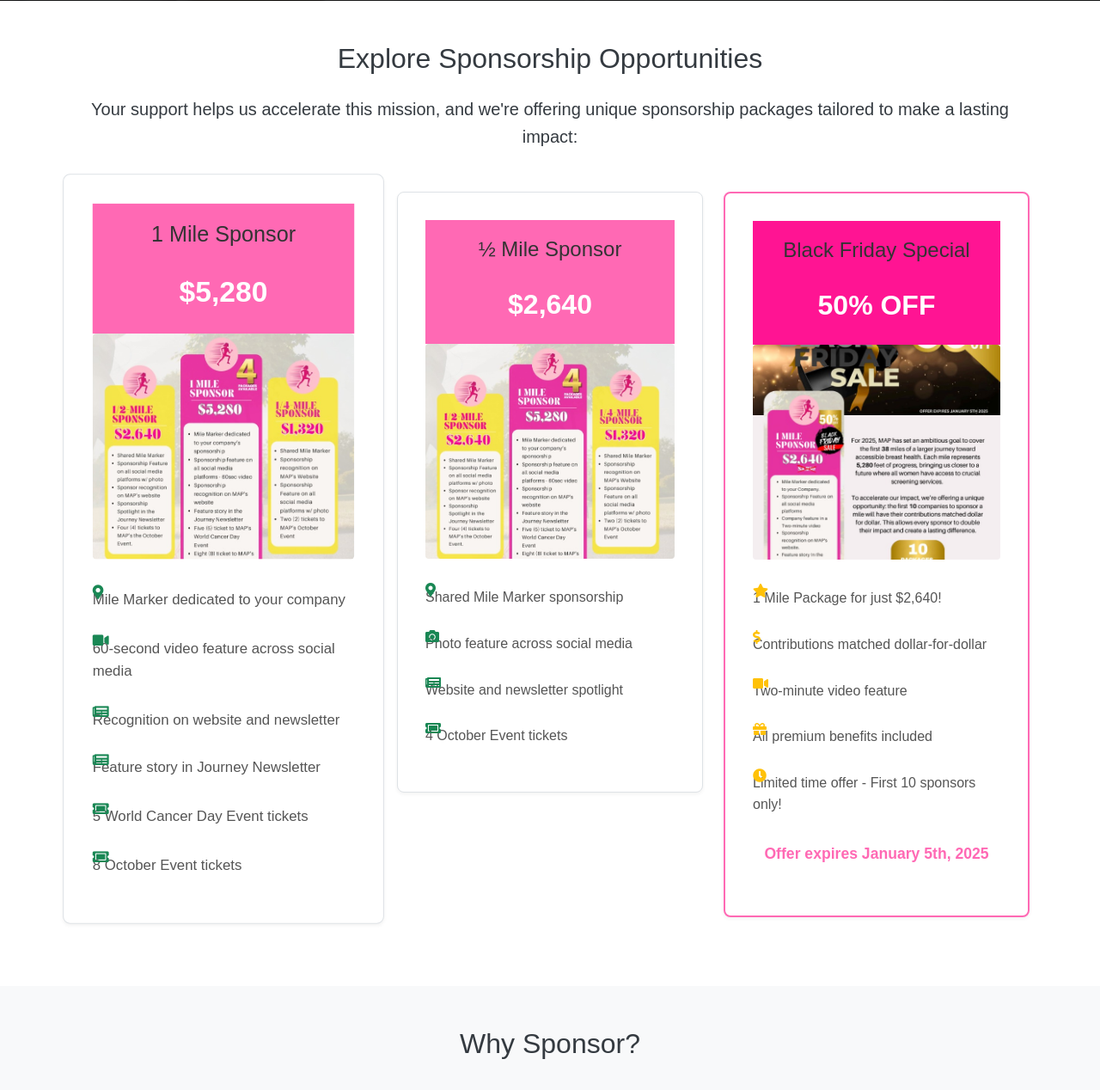
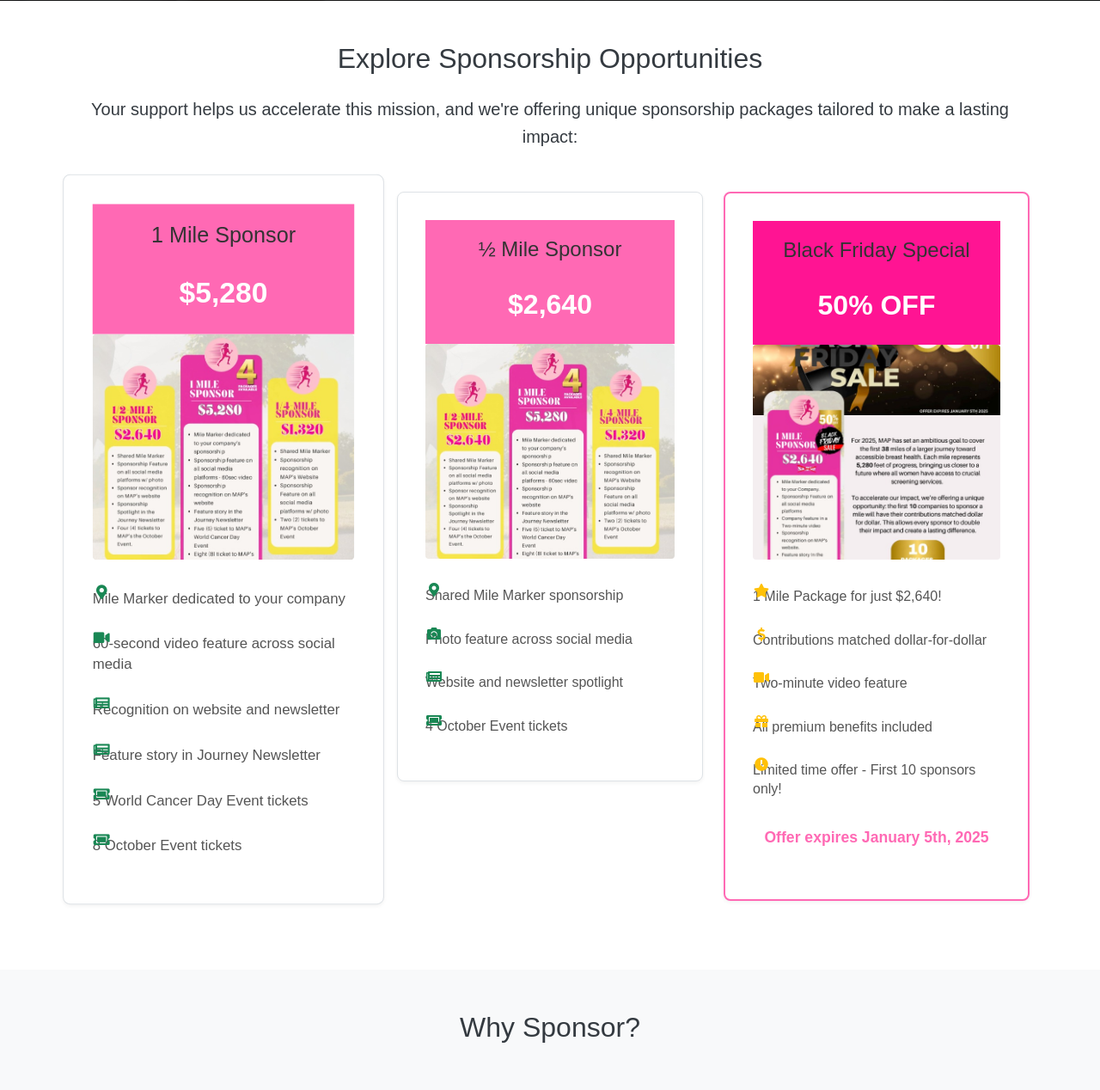
Before and after one commit to salutethegenius/map-bahamas-breast-cancer-platform, a Flask app: page / in a window 1280 px wide. Shown: the part 771-2039 px from the top of the page at 86% size. Run offline with Flask 3, Linux system fonts and the light colour scheme.

Commit message:
Agent query: Please verify if: 1. The icons in the package features are properly aligned 2. There's no text overlap with icons 3. The spacing between features is consistent

```diff
--- a/static/css/style.css
+++ b/static/css/style.css
@@ -101,15 +101,19 @@ body {
 
 .package-features li {
     margin-bottom: 12px;
-    padding-left: 25px;
+    padding-left: 30px;  /* Increase padding to prevent overlap */
     position: relative;
+    display: flex;      /* Add flex display */
+    align-items: flex-start;  /* Align items at start */
+    line-height: 1.4;   /* Adjust line height */
 }
 
 .package-features i {
-    color: var(--primary-pink);
     position: absolute;
     left: 0;
     top: 4px;
+    width: 20px;       /* Set fixed width for icons */
+    text-align: center; /* Center the icon */
 }
 
 .package-card.premium {
```
